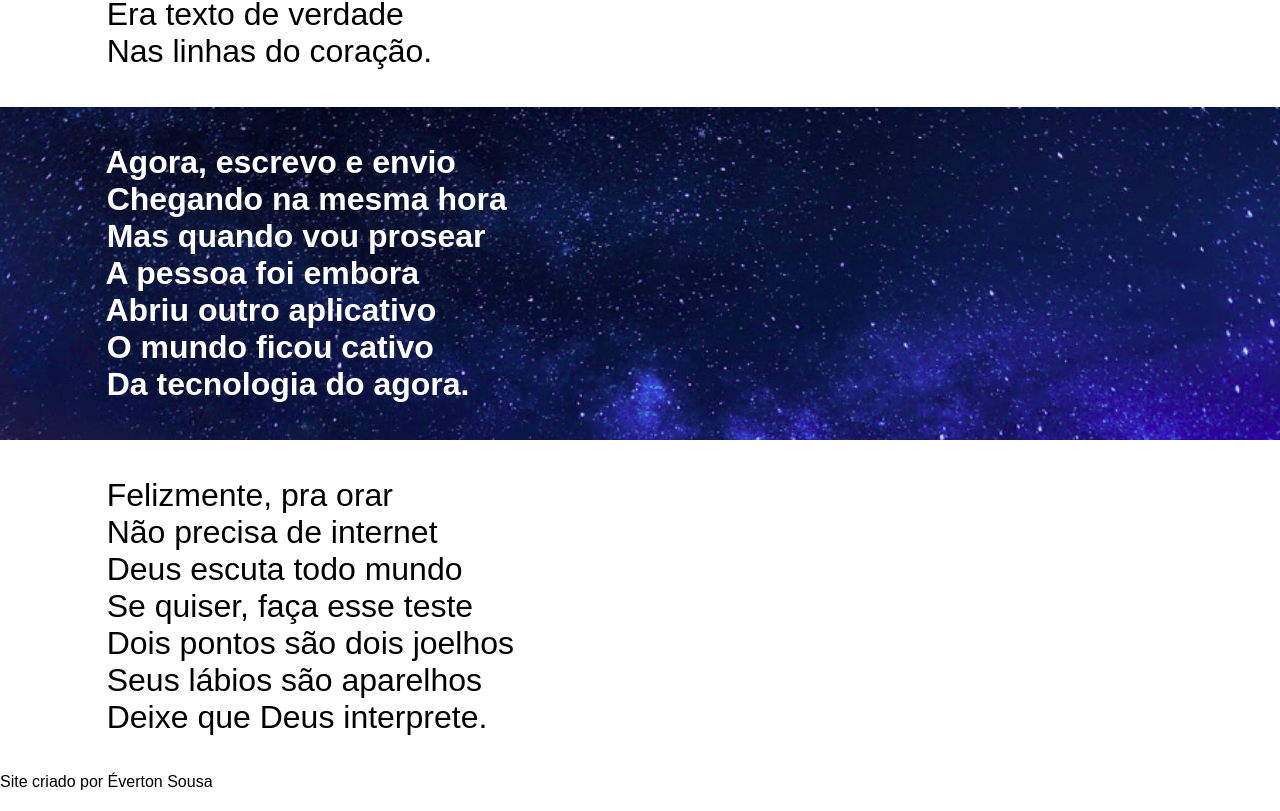
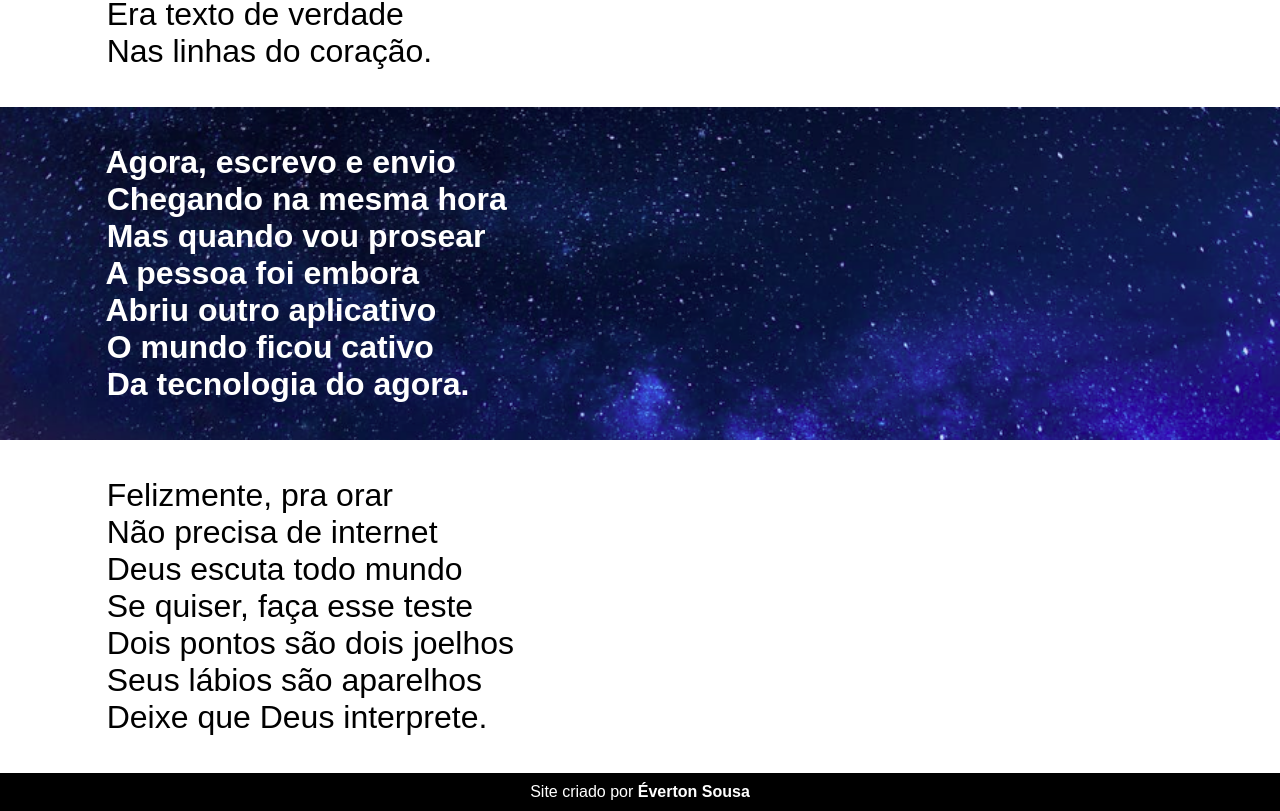
Before and after one commit to Everton951/p-desafio-cordel, a plain HTML site: page index.html in a window 1280 px wide. Shown: the part 1701-2512 px from the top of the page. Drawn offline with Linux system fonts and the light colour scheme.

Commit message:
terminei

```diff
--- a/estilos/style.css
+++ b/estilos/style.css
@@ -60,3 +60,10 @@ main p.imagem3{
     font-weight: bold;
     color: white;
 }
+
+footer{
+    background-color: black;
+    color: white;
+    text-align: center;
+    padding: 10px;
+}
--- a/index.html
+++ b/index.html
@@ -78,7 +78,7 @@
         </p>
     </main>
     <footer>
-        <p>Site criado por Éverton Sousa</p>
+        <p>Site criado por <strong>Éverton Sousa</strong></p>
     </footer>
 </body>
 </html>
```
